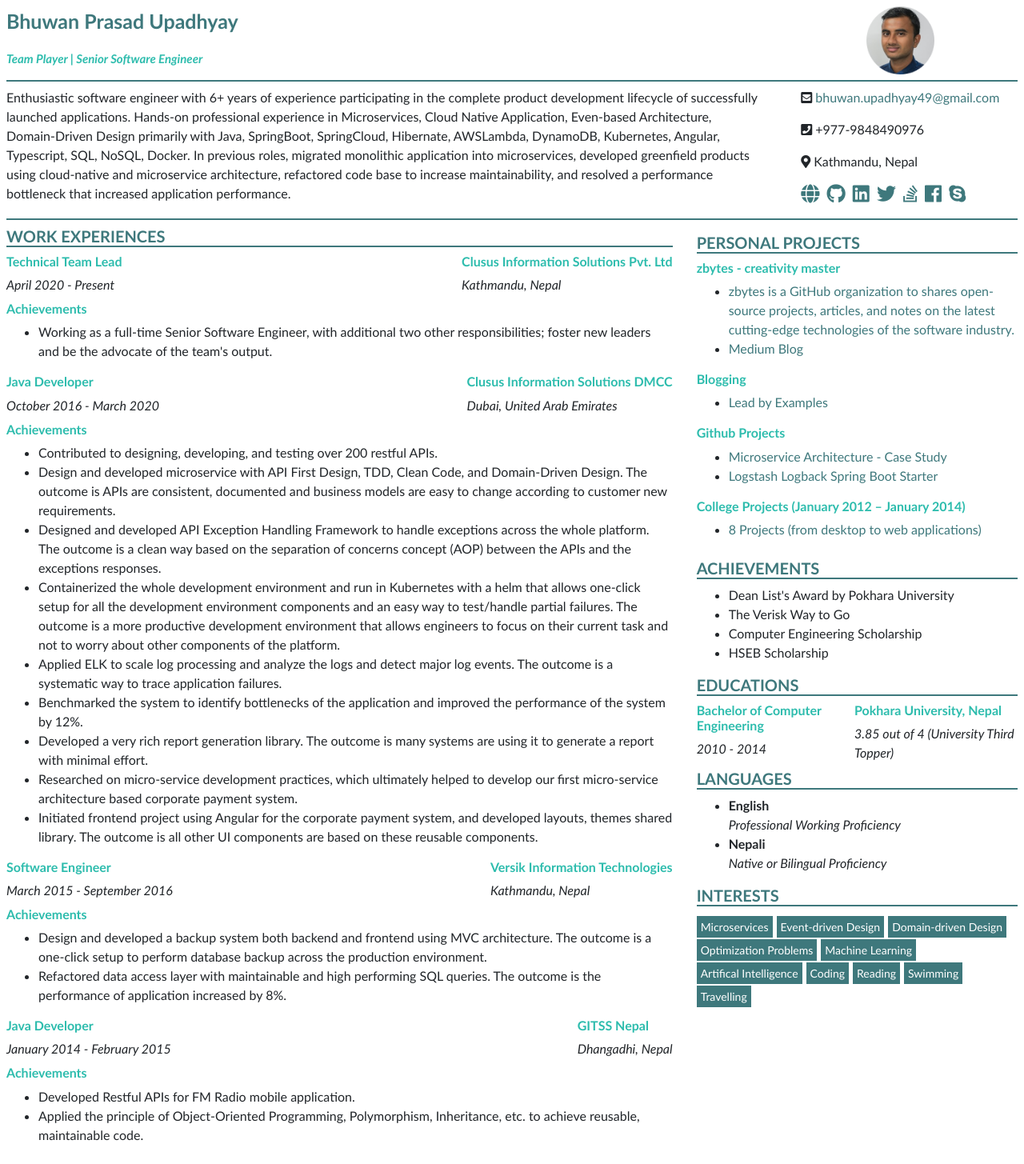
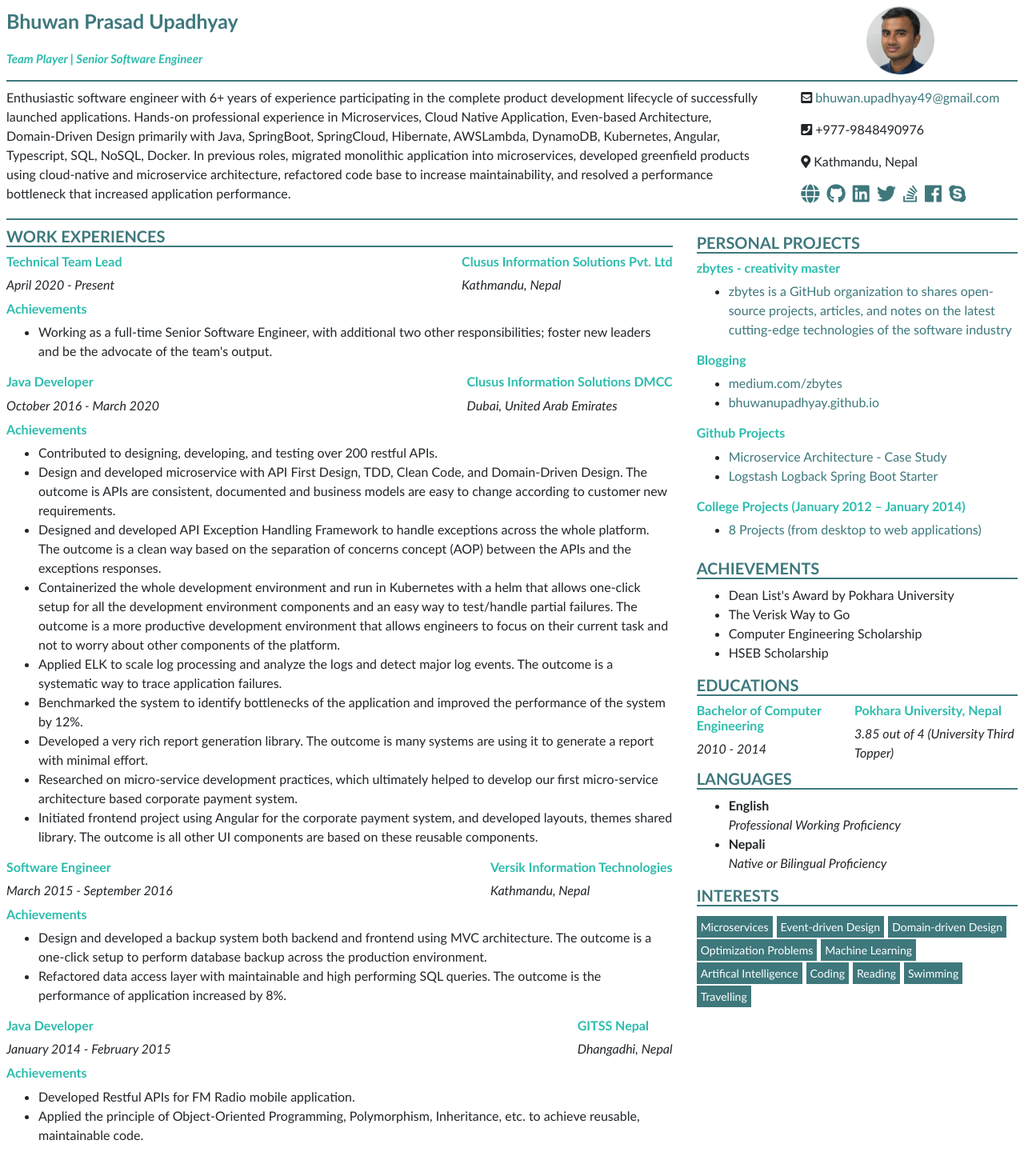
Before and after one commit to BhuwanUpadhyay/cv, a Jekyll site: the page built from index.markdown, in a window 1280 px wide. Shown: the whole page at 80% size. Built offline with Jekyll 4.4.1, drawn with Linux system fonts in a browser that asks for light colours; nearby versions of some CDN libraries.

Commit message:
docs: fix

```diff
--- a/_data/cv.yml
+++ b/_data/cv.yml
@@ -213,13 +213,13 @@ interests:
 projects:
   - title: zbytes - creativity master
     links:
-      - title: zbytes is a GitHub organization to shares open-source projects, articles, and notes on the latest cutting-edge technologies of the software industry.
+      - title: zbytes is a GitHub organization to shares open-source projects, articles, and notes on the latest cutting-edge technologies of the software industry
         href: https://github.com/zbytes/
-      - title: Medium Blog
-        href: https://medium.com/zbytes
   - title: Blogging
     links:
-      - title: Lead by Examples
+      - title: medium.com/zbytes
+        href: https://medium.com/zbytes
+      - title: bhuwanupadhyay.github.io
         href: https://bhuwanupadhyay.github.io/
   - title: Github Projects
     links:
```
